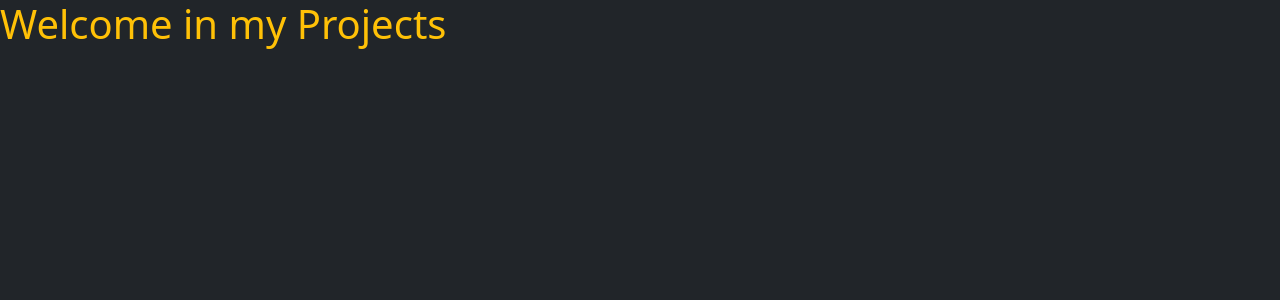
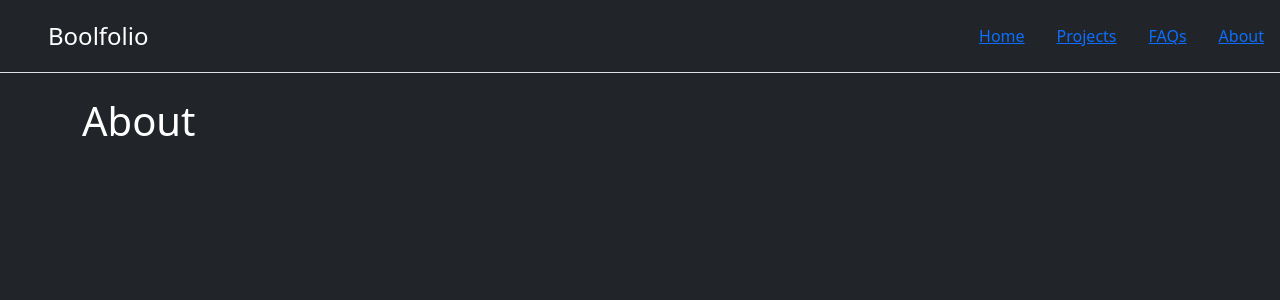
Before and after one commit to NicholasBuiatti/Boolfolio-client, a Vue app: page /about in a window 1280 px wide. Shown: the top 300 px of the page. Built offline with nearby package versions, Linux system fonts and the light colour scheme.

Commit message:
uso di router-link per la navigazione nelle pagine

```diff
--- a/src/components/AppHeader.vue
+++ b/src/components/AppHeader.vue
@@ -1,9 +1,40 @@
 <script>
+import { RouterLink } from "vue-router";
 
+export default {
+    name: "AppHeader",
+    data() {
+        return {
+            links: [
+                'Home',
+                'Projects',
+                'FAQs',
+                'About',
+            ]
+        };
+    },
+}
 </script>
 
 <template>
-    <h1 class="text-warning">Welcome in my Projects </h1>
+
+    <header class="d-flex flex-wrap justify-content-center py-3 mb-4 border-bottom">
+        <a href="/" class="d-flex align-items-center mb-3 mb-md-0 me-md-auto text-dark text-decoration-none">
+            <svg class="bi me-2" width="40" height="32">
+                <use xlink:href="#bootstrap"></use>
+            </svg>
+            <span class="fs-4 text-white">Boolfolio</span>
+        </a>
+
+        <ul class="nav nav-pills">
+            <li v-for="link in links" class="nav-link" aria-current="page">
+                <router-link :to="{ name: link }">{{ link
+                    }}</router-link>
+
+            </li>
+        </ul>
+    </header>
+
 </template>
 
 <style scoped></style>
--- /dev/null
+++ b/src/components/routes/AppAbout.vue
@@ -0,0 +1,28 @@
+<script>
+
+
+export default {
+    name: "AppAbout",
+    components: {
+    },
+    props: {},
+    data() {
+        return {
+        };
+    },
+    methods: {
+
+    },
+    mounted() {
+
+    },
+};
+</script>
+
+<template>
+    <section class="container">
+        <h1>About</h1>
+    </section>
+</template>
+
+<style scoped></style>
--- /dev/null
+++ b/src/components/routes/AppFAQs.vue
@@ -0,0 +1,28 @@
+<script>
+
+
+export default {
+    name: "AppFAQs",
+    components: {
+    },
+    props: {},
+    data() {
+        return {
+        };
+    },
+    methods: {
+
+    },
+    mounted() {
+
+    },
+};
+</script>
+
+<template>
+    <section class="container">
+        <h1>FAQs</h1>
+    </section>
+</template>
+
+<style scoped></style>
--- /dev/null
+++ b/src/components/routes/AppHome.vue
@@ -0,0 +1,28 @@
+<script>
+
+
+export default {
+    name: "AppHome",
+    components: {
+    },
+    props: {},
+    data() {
+        return {
+        };
+    },
+    methods: {
+
+    },
+    mounted() {
+
+    },
+};
+</script>
+
+<template>
+    <section class="container">
+        <h1>appHome</h1>
+    </section>
+</template>
+
+<style scoped></style>
--- a/src/components/AppMain.vue
+++ b/src/components/routes/AppProjects.vue
@@ -1,5 +1,5 @@
 <script>
-import projectsCard from "./elements/projectsCard.vue";
+import projectsCard from "../elements/projectsCard.vue";
 import axios from "axios";
 
 export default {
--- a/src/router.js
+++ b/src/router.js
@@ -1,15 +1,33 @@
 import { createRouter, createWebHistory } from "vue-router";
 
-import AppMain from "./components/AppMain.vue";
+import AppHome from "./components/routes/AppHome.vue";
+import AppProjects from "./components/routes/AppProjects.vue";
+import AppFAQs from "./components/routes/AppFAQs.vue";
+import AppAbout from "./components/routes/AppAbout.vue";
 
 const router = createRouter({
     history: createWebHistory(),
     routes: [
         {
             path: '/',
-            name: 'projects',
-            component: AppMain
-        }
+            name: 'Home',
+            component: AppHome
+        },
+        {
+            path: '/projects',
+            name: 'Projects',
+            component: AppProjects
+        },
+        {
+            path: '/FAQs',
+            name: 'FAQs',
+            component: AppFAQs
+        },
+        {
+            path: '/about',
+            name: 'About',
+            component: AppAbout
+        },
     ]
 });
 
```
